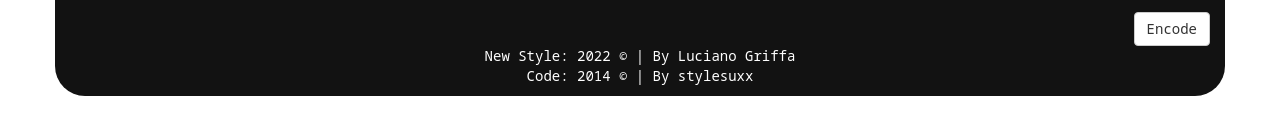
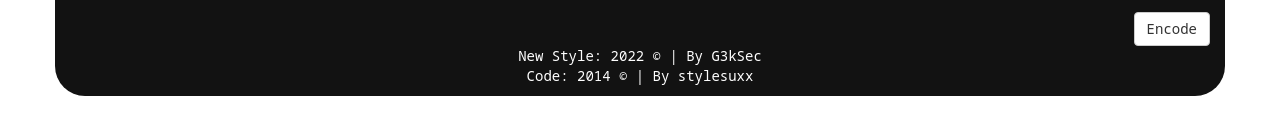
Before and after one commit to G3kSec/steganography-web, a plain HTML site: page index.html in a window 1280 px wide. Shown: the part 555-690 px from the top of the page. Drawn offline with nearby package versions, Linux system fonts and the light colour scheme.

Commit message:
Update index.html

```diff
--- a/index.html
+++ b/index.html
@@ -86,7 +86,7 @@
         </div>
       </div>
       <footer style="text-align: center; margin-bottom: 10px; color: white;">
-        New Style: 2022 &copy; | By Luciano Griffa<br/>
+        New Style: 2022 &copy; | By G3kSec<br/>
         Code: 2014 &copy; | By stylesuxx
       </footer>
     </div>
```
